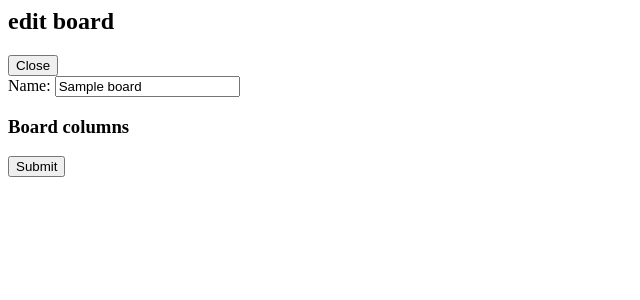
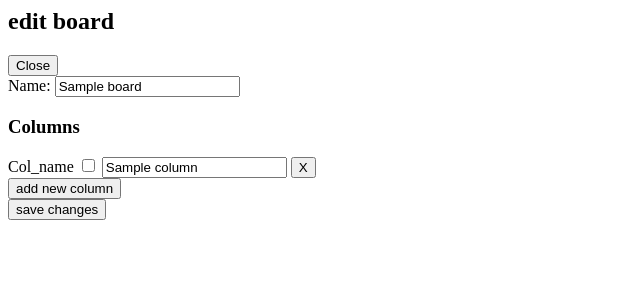
Before and after one commit to MauritzLM/kanban-task-management-app, a Django app: page /taskmanager/board/00000000-0000-0000-0000-000000000001/edit-board in a window 1280 px wide. Shown: the top 300 px of the page, without its empty margins (0-640 px from the left). Run offline with Django 5.2, Linux system fonts and the light colour scheme; tables that the repository leaves empty hold one stand-in row (values such as "Sample post").

Commit message:
improved layout, added hidden fields

```diff
--- a/taskmanager/templates/components/board_form.html
+++ b/taskmanager/templates/components/board_form.html
@@ -1,7 +1,7 @@
 <div id="form-modal" _="on closeModal remove me">
     <h2>{{ title }}
         board</h2>
-    <form action="{% url 'new-board' %}" method="post" novalidate>
+    <form action="{% url 'new-board' %}" method="post" novalidate="novalidate">
         <button type="button" class="close-btn" _="on click trigger closeModal">Close</button>
         {% csrf_token %}
         {{ board_form }}
--- a/taskmanager/templates/components/column_form.html
+++ b/taskmanager/templates/components/column_form.html
@@ -1,9 +1,11 @@
 <div>
     <input hx-swap-oob="true" type="hidden" name="form-TOTAL_FORMS" value="{{ new_total_formsets }}" id="id_form-TOTAL_FORMS"/>
+
     <div _="on removeField remove me">
         {{ new_formset }}
         <button _="on click trigger removeField">X</button>
     </div>
+
     <button type="button" hx-trigger="click" hx-get="{% url 'add-column' new_total_formsets %}" hx-swap="outerHTML">
         Add column
     </button>
--- a/taskmanager/templates/components/edit_board_form.html
+++ b/taskmanager/templates/components/edit_board_form.html
@@ -1,15 +1,29 @@
 <div id="form-modal" _="on closeModal remove me">
     <h2>{{ title }}
         board</h2>
-    <form action="" method="post">
-        <button class="close-btn" _="on click trigger closeModal">Close</button>
+    <form action="{% url 'edit-board' board_to_edit.id %}" method="post" novalidate="novalidate">
+        <button type="button" class="close-btn" _="on click trigger closeModal">Close</button>
         {% csrf_token %}
         {{ board_form }}
 
-        <h3>Board columns</h3>
-        {% for column in board_columns %}
-            {{ column_form }}
-        {% endfor %}
-        <button type="submit">Submit</button>
+        <h3>Columns</h3>
+
+        {{ formset.management_form }}
+        <div class="columns-wrapper">
+            {# load in columns #}
+            {% for form in formset %}
+                <div _="on removeField remove me">
+                    {{ form.id }}
+                    {{ form.col_name.errors }}
+                    <label for="{{ form.col_name.id_for_label }}">Col_name</label>
+                    {{ form.DELETE }}
+                    {{ form.col_name }}
+                    <button _="on click trigger removeField">X</button>
+                </div>
+            {% endfor %}
+            <button type="button" hx-get="{% url 'add-column' formset.total_form_count %}" hx-target=".columns-wrapper" hx-swap="beforeend" _="on click remove me">add new column</button>
+        </div>
+
+        <button type="submit">save changes</button>
     </form>
-    <div>
+</div>
```
Also changed, not shown: taskmanager/templates/components/sidebar.html (+11 -4 lines).
